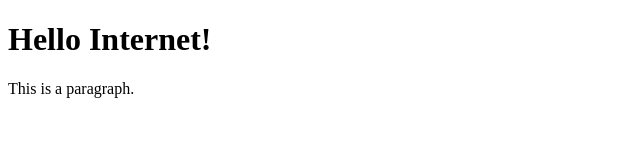
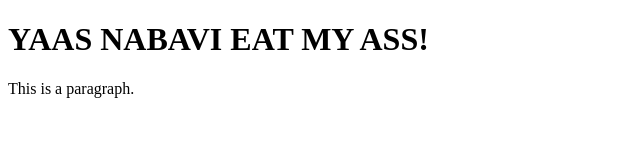
Before and after one commit to RafaelVillagomez/yourmom3882.github.io, a plain HTML site: page index.html in a window 1280 px wide. Shown: the whole page, without its empty margins (0-640 px from the left). Drawn offline with Linux system fonts and the light colour scheme.

Commit message:
Update index.html

```diff
--- a/index.html
+++ b/index.html
@@ -5,7 +5,7 @@
 </head>
 <body>
 
-<h1>Hello Internet!</h1>
+<h1>YAAS NABAVI EAT MY ASS!</h1>
 <p>This is a paragraph.</p>
 <script>alert('Suck My Dick!');</script>
 </body>
```
